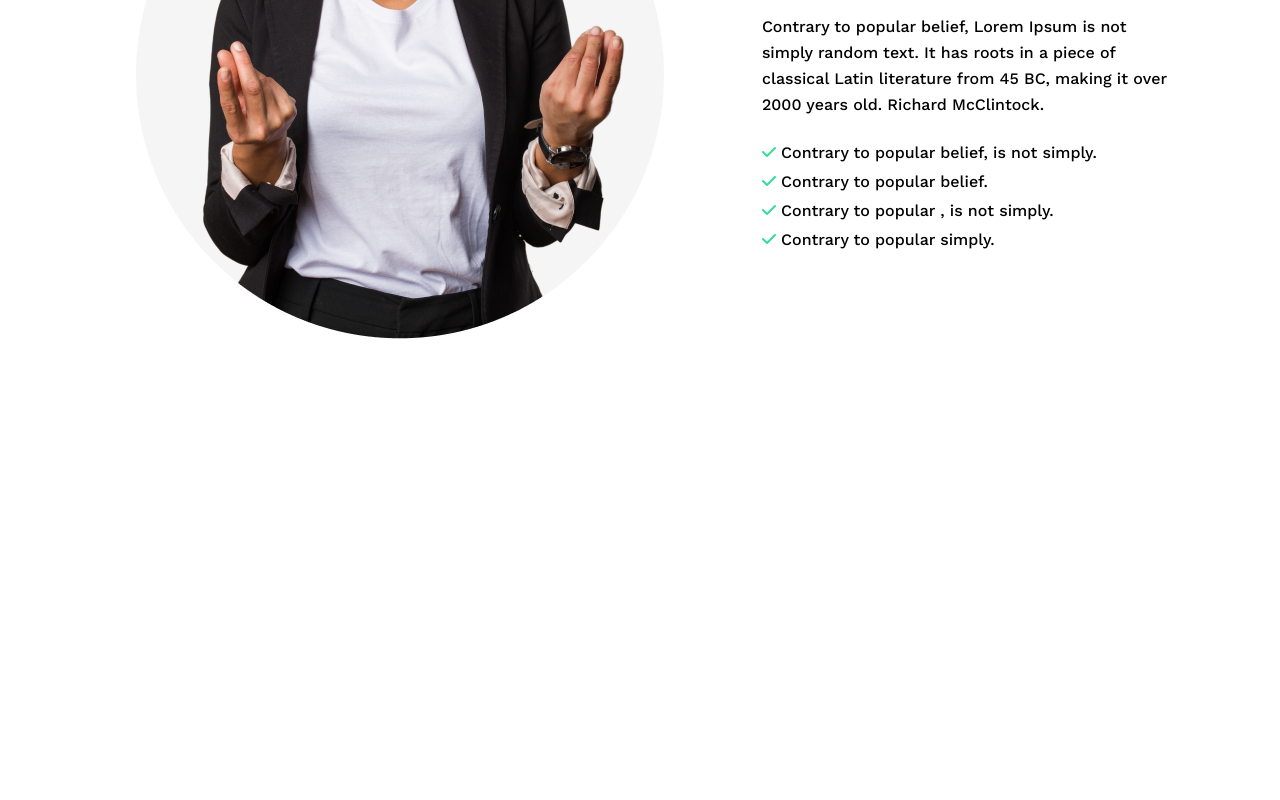
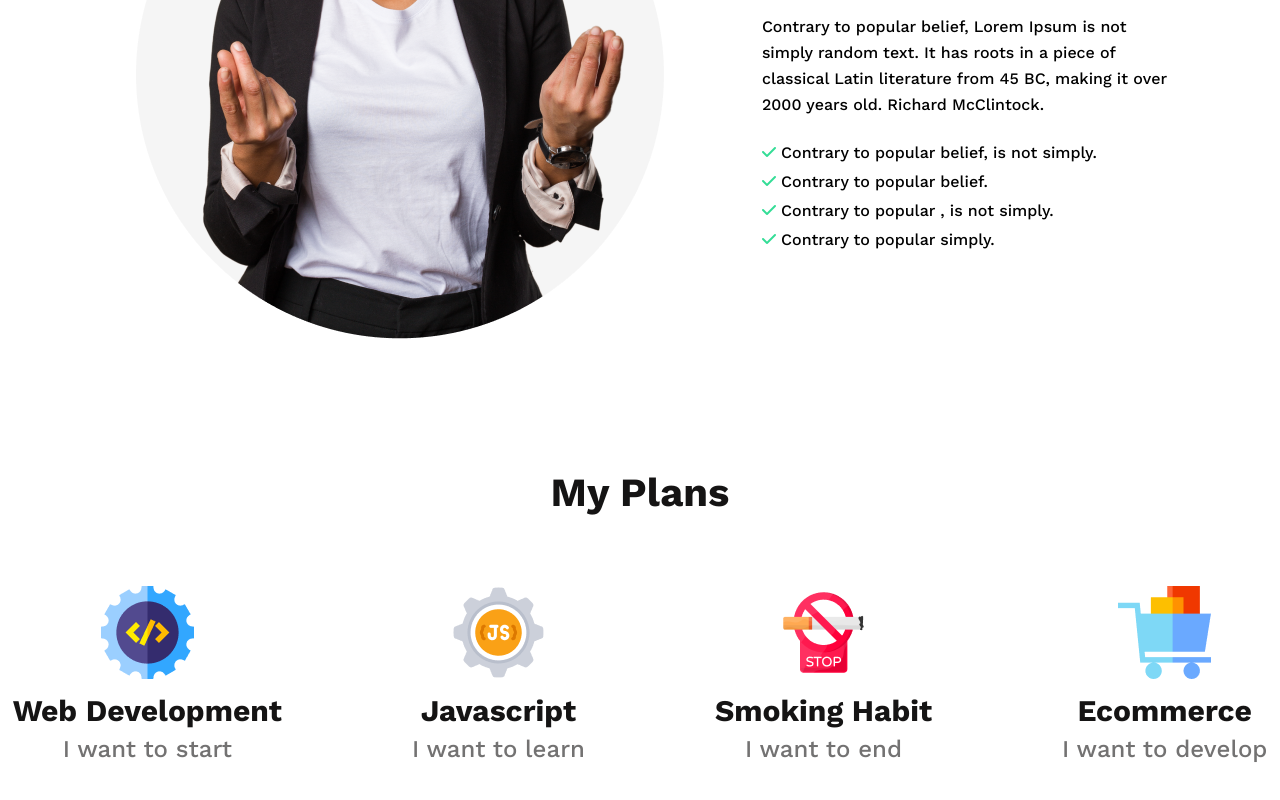
Before and after one commit to erakib/first-assignment, a plain HTML site: page index.html in a window 1280 px wide. Shown: the part 1431-2231 px from the top of the page. Before the commit the page ends 1770 px from the top, so only its background shows below. Drawn offline with nearby package versions, Linux system fonts and the light colour scheme.

Commit message:
section myplan added

```diff
--- a/index.html
+++ b/index.html
@@ -6,7 +6,7 @@
     <meta http-equiv="X-UA-Compatible" content="IE=edge">
     <meta name="viewport" content="width=device-width, initial-scale=1.0">
     <title>New-year-new-me</title>
-    <link rel="stylesheet" href="styles/style.css">
+    <link rel="stylesheet" href="./styles/style.css">
     <link rel="preconnect" href="https://fonts.googleapis.com">
     <link rel="preconnect" href="https://fonts.gstatic.com" crossorigin>
     <link
@@ -28,7 +28,7 @@
     </header>
     <main>
         <section class="failures">
-            <img src="images/person.png" alt="" class="section-img">
+            <img src="./images/person.png" alt="" class="section-img">
             <div class="section-info">
                 <h1 class="failures-tittle">My failures of<br>
                     previous year</h1>
@@ -36,10 +36,37 @@
                     simply random text. It has roots in a piece of<br>
                     classical Latin literature from 45 BC, making it over<br>
                     2000 years old. Richard McClintock.</p>
-                <p class="ression-ittem"><i class="fa-solid fa-check"></i> Contrary to popular belief, is not simply.</p>
+                <p class="ression-ittem"><i class="fa-solid fa-check"></i> Contrary to popular belief, is not simply.
+                </p>
                 <p class="ression-ittem"><i class="fa-solid fa-check"></i> Contrary to popular belief.</p>
                 <p class="ression-ittem"><i class="fa-solid fa-check"></i> Contrary to popular , is not simply.</p>
                 <p class="ression-ittem"><i class="fa-solid fa-check"></i> Contrary to popular simply.</p>
+            </div>
+        </section>
+        <!-- section myplan start -->
+        <section class="myplan">
+            <h1 class="plan-tittle">My Plans</h1>
+            <div class="plan-ittems">
+                <div class="next-goal">
+                    <img src="./images/icons/web.png" alt="">
+                    <h3 class="ittems-tittle">Web Development</h3>
+                    <h5 class="ittems-description">I want to start</h5>
+                </div>
+                <div class="next-goal">
+                    <img src="./images/icons/js.png" alt="">
+                    <h3 class="ittems-tittle">Javascript</h3>
+                    <h5 class="ittems-description">I want to learn</h5>
+                </div>
+                <div class="next-goal">
+                    <img src="./images/icons/smoke.png" alt="">
+                    <h3 class="ittems-tittle">Smoking Habit</h3>
+                    <h5 class="ittems-description">I want to end</h5>
+                </div>
+                <div class="next-goal">
+                    <img src="./images/icons/ecom.png" alt="">
+                    <h3 class="ittems-tittle">Ecommerce</h3>
+                    <h5 class="ittems-description">I want to develop</h5>
+                </div>
             </div>
         </section>
     </main>
--- a/styles/style.css
+++ b/styles/style.css
@@ -9,7 +9,7 @@
     height: 600px;
     text-align: right;
     padding: 316px 330px 0 0;
-    background-image: url(/images/banner/banner1.png);
+    background-image: url(../images/banner/banner1.png);
     background-repeat: no-repeat;
     background-size: cover;
 }
@@ -75,3 +75,38 @@
 }
 
 /* section myplan styles */
+.myplan {
+    text-align: center;
+    margin-top: 130px;
+}
+
+.plan-tittle {
+    font-weight: 700;
+    font-size: 40px;
+    line-height: 47px;
+    color: #151414;
+}
+
+.plan-ittems {
+    display: flex;
+    gap: 130px;
+    justify-content: center;
+    margin: 70px 0;
+}
+
+.ittems-tittle {
+    font-weight: 700;
+    font-size: 30px;
+    line-height: 35px;
+    color: #151414;
+    margin-top: 10px;
+
+}
+
+.ittems-description {
+    font-weight: 500;
+    font-size: 24px;
+    line-height: 29px;
+    color: #737272;
+    margin-top: 7px;
+}
```
